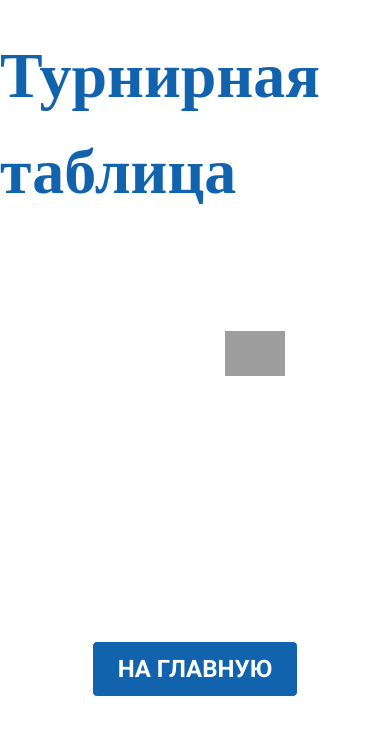
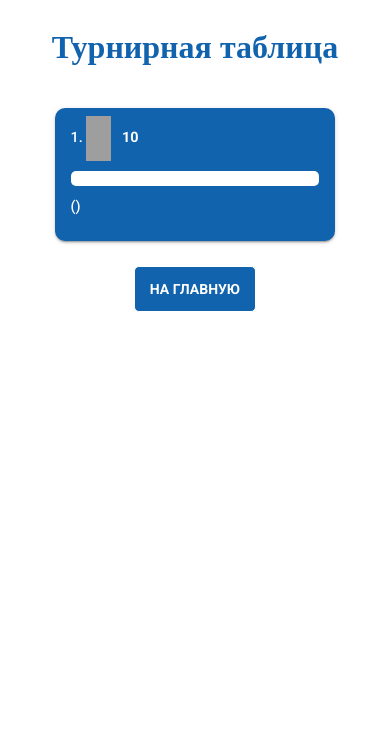
Before and after one commit to OlegPazny/colvir_quiz24, a PHP site: page /score.php in a window 390 px wide. Shown: the top 736 px of the page. Run offline with PHP 8.4, Linux system fonts and the light colour scheme; tables that the repository leaves empty or names only in its code hold one stand-in row (values such as "Sample post"); data that the repository does not hold is empty; style sheets or scripts are compiled from the project's sources; some libraries are stand-ins or nearby versions; grey boxes are pictures that could not be loaded.

Commit message:
адаптив турнирки

```diff
--- a/assets/css/main.css
+++ b/assets/css/main.css
@@ -818,6 +818,7 @@
   width: 70%;
   background-color: white;
   border-radius: 5px;
+  height: 25px;
 }
 
 .progress-bar {
@@ -846,6 +847,75 @@
   border: 1px solid #1163ae;
 }
 
+@media (max-width: 1440px) {
+  .score-card-container {
+    width: 30%;
+  }
+  .progress {
+    width: 85%;
+  }
+}
+@media (max-width: 1280px) {
+  .card .card-body {
+    padding: 0.8rem 1.5rem;
+  }
+  .progress {
+    width: 100%;
+  }
+}
+@media (max-width: 1024px) {
+  .score-card-container {
+    margin: 0;
+  }
+  .score-card-container {
+    width: 45%;
+  }
+}
+@media (max-width: 768px) {
+  .score-title {
+    font-size: 32px;
+  }
+  .score-card-container {
+    width: 80%;
+  }
+  .score-btn {
+    font-size: 18px;
+    padding: 10px 15px;
+  }
+}
+@media (max-width: 480px) {
+  .card-body h4 {
+    font-size: 0.9rem;
+  }
+  .card-body h4 img {
+    width: 10%;
+  }
+  .progress {
+    height: 15px;
+    margin-bottom: 10px;
+  }
+  .card .card-body {
+    padding: 0.5rem 1rem;
+  }
+  .team-score {
+    margin-bottom: 0 !important;
+  }
+  .score-btn {
+    font-size: 14px;
+  }
+  .card {
+    border-radius: 10px !important;
+  }
+}
+@media (max-width: 320px) {
+  .card .card-body {
+    padding-top: 0rem;
+    padding-bottom: 1.5rem;
+  }
+  .score-card-container__card {
+    margin: 10px 0 !important;
+  }
+}
 #chart svg {
   max-width: 100%;
   max-height: 100%;
--- a/assets/scss/components/_score.scss
+++ b/assets/scss/components/_score.scss
@@ -32,6 +32,7 @@
     width:70%;
     background-color: white;
     border-radius:5px;
+    height:25px;
 }
 .progress-bar{
     border-radius: 5px;
@@ -57,3 +58,81 @@
     background-color: white;
     border:1px solid #1163ae;
 }
+
+
+@media (max-width: 1440px) {
+    .score-card-container{
+        width:30%;
+    }
+    .progress{
+        width: 85%;
+    }
+}
+@media (max-width: 1280px) {
+    .card .card-body{
+        padding:0.8rem 1.5rem;
+    }
+    .progress{
+        width:100%;
+    }
+}
+@media (max-width: 1024px) {
+.score-card-container{
+    margin:0;
+}
+    .score-card-container{
+        width:45%;
+    }
+}
+@media (max-width: 768px) {
+    .score-title{
+        font-size: 32px;
+    }
+    .score-card-container{
+        width:80%;
+    }
+
+    .score-btn{
+        font-size:18px;
+        padding:10px 15px;
+    }
+}
+@media (max-width: 480px) {
+    .card-body{
+        & h4{
+            font-size:0.9rem;
+
+            & img{
+                width:10%;
+            }
+        }
+    }
+    .progress{
+        height:15px;
+        margin-bottom:10px;
+    }
+    .card .card-body{
+        padding:0.5rem 1rem;
+    }
+    .team-score{
+        margin-bottom:0 !important;
+    }
+    .score-btn{
+        font-size:14px;
+    }
+    .card{
+        border-radius: 10px !important;
+    }
+}
+@media (max-width: 320px) {
+    .card .card-body{
+        padding-top:0rem;
+        padding-bottom: 1.5rem;
+    }
+    .score-card-container{
+
+        &__card{
+            margin:10px 0 !important;
+        }
+    }
+}
--- a/score.php
+++ b/score.php
@@ -55,13 +55,13 @@
 										height='45px' />&nbsp;&nbsp;
 									<strong>" . $team[1] . "</strong>
 								</h4>
-								<div class='progress' style='height: 25px;'>
+								<div class='progress'>
 									<div class='progress-bar bg-success' role='progressbar'
 										style='width: " . $progressbar_width . "%' aria-valuenow='25'
 										aria-valuemin='0' aria-valuemax='" . $max_score . "'></div>
 								</div>
 								<div style='align-self:flex-start;'>
-								<h4 class='text-left'>(<strong>" . $team[2] . "</strong>)</h4>
+								<h4 class='text-left team-score'>(<strong>" . $team[2] . "</strong>)</h4>
 								</div>
 
 							</div>
```
Also changed, not shown: 1 other file.
